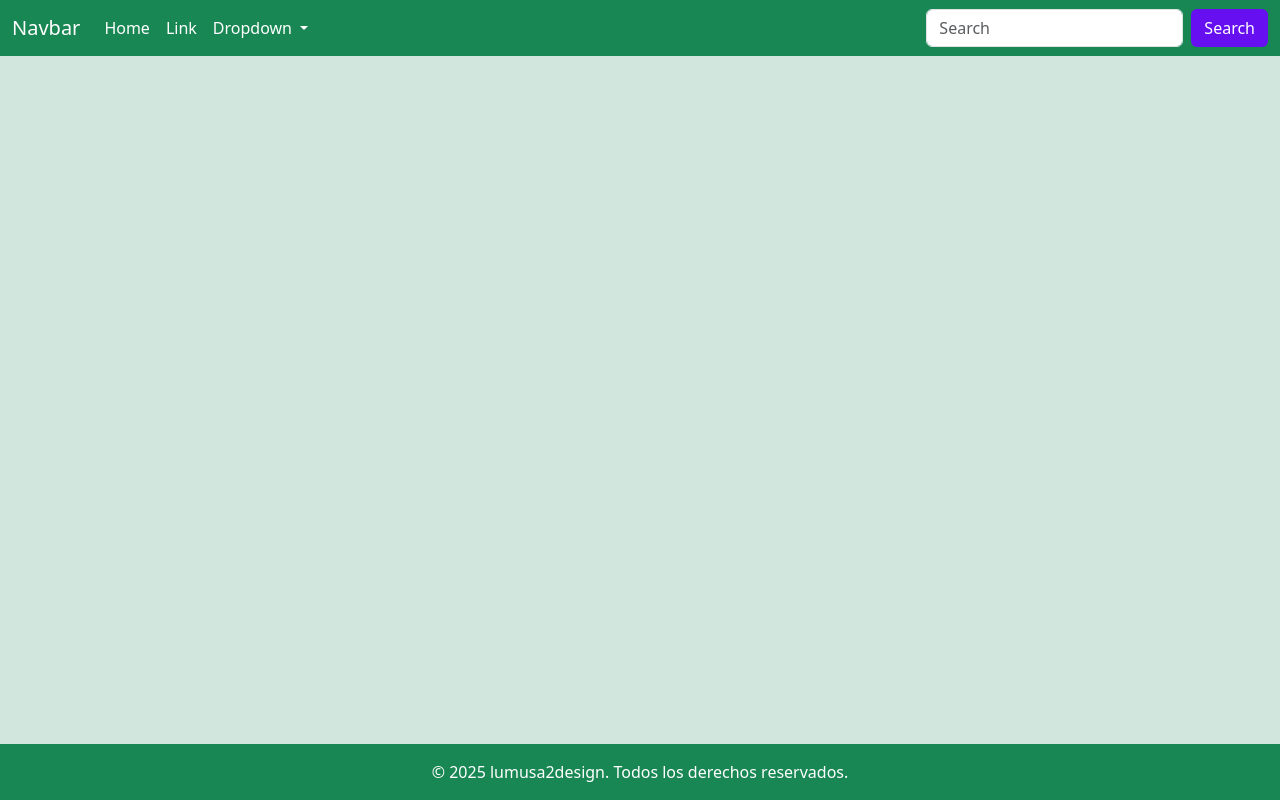
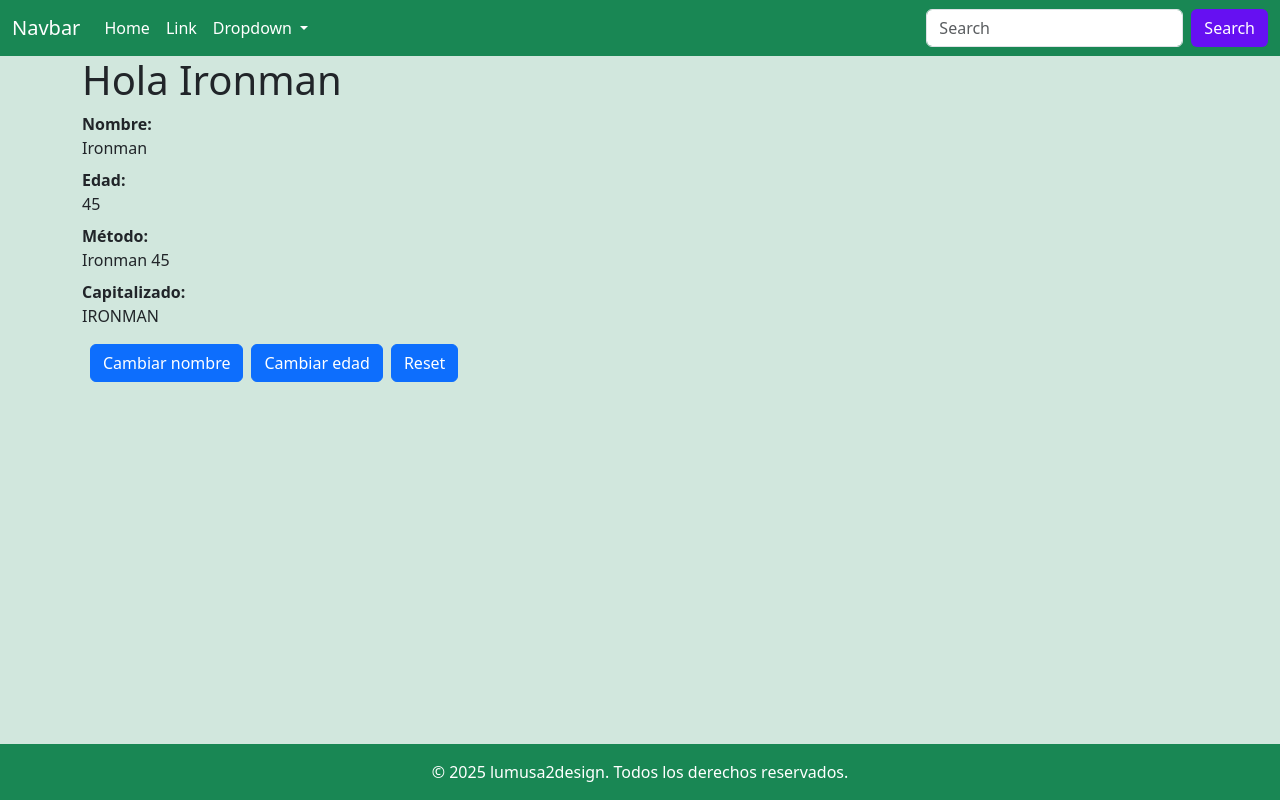
Before and after one commit to lumusa2design/lumusawebpage, an Angular app in the folder lumusaweb/: page /hero in a window 1280 px wide. Before the commit this address led to /. Built offline with nearby package versions, Linux system fonts and the light colour scheme.

Commit message:
Continue angular lessons

```diff
--- a/lumusaweb/src/app/app.component.html
+++ b/lumusaweb/src/app/app.component.html
@@ -33,7 +33,9 @@
     </div>
   </div>
 </nav>
+<div class="container " style="align-content: center">
 <router-outlet></router-outlet>
+</div>
 <footer class="bg-success text-white text-center py-3 mt-auto">
   <div class="container">
     <p class="mb-0">© 2025 lumusa2design. Todos los derechos reservados.</p>
--- /dev/null
+++ b/lumusaweb/src/app/pages/hero/hero.component.html
@@ -0,0 +1,27 @@
+<h1>Hola {{ name() }}</h1>
+
+<dl>
+  <dt>Nombre:</dt>
+  <dd>{{ name() }}</dd>
+
+  <dt>Edad:</dt>
+  <dd>{{ age() }}</dd>
+
+  <dt>Método:</dt>
+  <dd>{{ getHeroDescription() }}</dd>
+
+  <dt>Capitalizado:</dt>
+  <dd>{{ name().toUpperCase() }}</dd>
+</dl>
+
+<button (click)="changeHero()" class="btn btn-primary mx-2">
+  Cambiar nombre
+</button>
+
+<button (click)="ageChange()" class="btn btn-primary">
+  Cambiar edad
+</button>
+
+<button (click)="resetForm()" class="btn btn-primary mx-2">
+  Reset
+</button>
--- /dev/null
+++ b/lumusaweb/src/app/pages/hero/hero.component.ts
@@ -0,0 +1,37 @@
+import {Component, signal} from '@angular/core';
+
+
+@Component(
+  {
+    templateUrl: './hero.component.html',
+    selector:'hero',
+  })
+
+export class HeroComponent
+{
+  name=signal('Ironman');
+  age=signal(45);
+
+
+  getHeroDescription()
+  {
+    return `${this.name()} ${this.age()}`;
+  }
+
+  changeHero()
+  {
+    this.name.set('Spiderman');
+    this.age.set (16);
+  }
+
+  resetForm()
+  {
+    this.name=signal('Ironman');
+    this.age=signal(45);
+  }
+
+  ageChange()
+  {
+    this.age=signal(60);
+  }
+}
```
Also changed, not shown: lumusaweb/src/app/app.routes.ts (+7 -1 lines).
